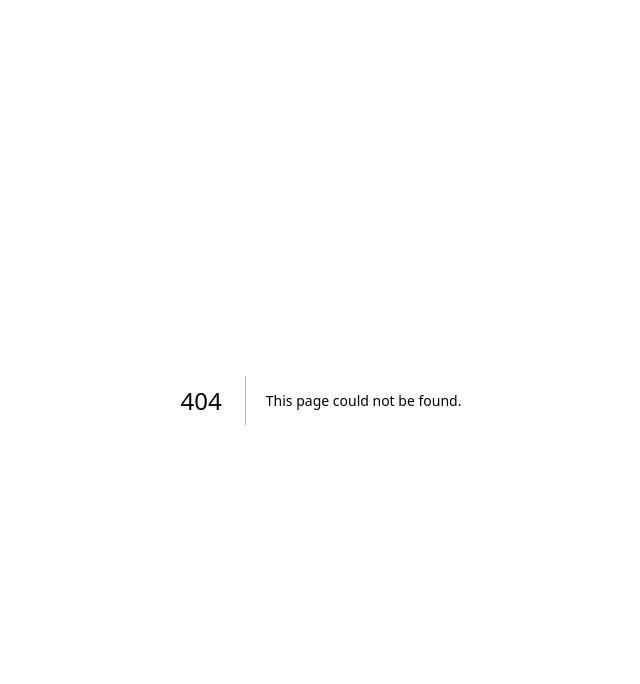
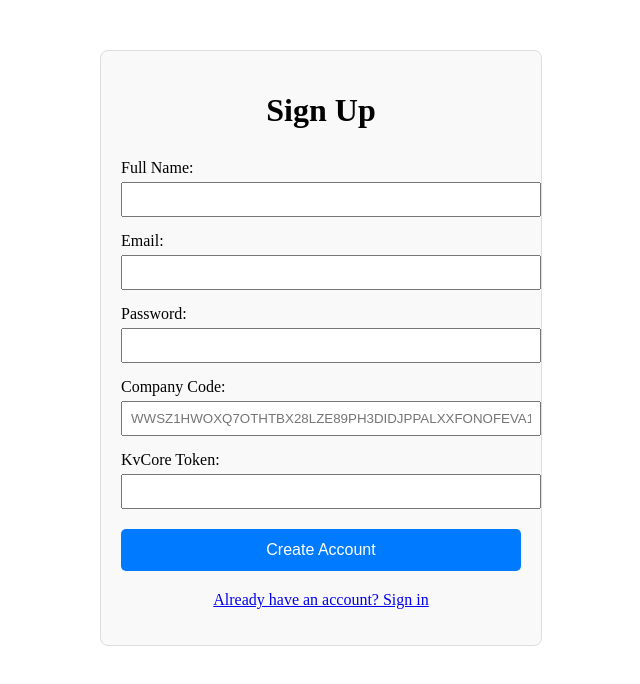
Before and after one commit to SanOuhi99/RECT-v2.2, a Next.js app in the folder frontend/: page /auth/singup in a window 1280 px wide. Before the commit this address had no page. Shown: the top 684 px of the page, without its empty margins (319-959 px from the left). Built offline with nearby package versions, Linux system fonts and the light colour scheme.

Commit message:
Create singup.js

```diff
--- /dev/null
+++ b/frontend/pages/auth/singup.js
@@ -0,0 +1,117 @@
+import { useState } from 'react';
+
+export default function SignUp() {
+  const [formData, setFormData] = useState({
+    email: '',
+    password: '',
+    fullName: '',
+    companyCode: '',
+    kvcoreToken: ''
+  });
+
+  const handleSubmit = async (e) => {
+    e.preventDefault();
+    console.log('Signup data:', formData);
+
+    try {
+      const response = await fetch('/api/v1/onboarding/signup', {
+        method: 'POST',
+        headers: { 'Content-Type': 'application/json' },
+        body: JSON.stringify(formData)
+      });
+      const result = await response.json();
+      console.log('Signup result:', result);
+    } catch (error) {
+      console.error('Signup error:', error);
+    }
+  };
+
+  return (
+    <div style={{
+      padding: '20px',
+      maxWidth: '400px',
+      margin: '50px auto',
+      border: '1px solid #ddd',
+      borderRadius: '8px',
+      backgroundColor: '#f9f9f9'
+    }}>
+      <h1 style={{ textAlign: 'center', marginBottom: '30px' }}>Sign Up</h1>
+      <form onSubmit={handleSubmit}>
+        <div style={{ marginBottom: '15px' }}>
+          <label>Full Name:</label>
+          <input
+            type="text"
+            value={formData.fullName}
+            onChange={(e) => setFormData({...formData, fullName: e.target.value})}
+            style={{ width: '100%', padding: '8px', marginTop: '5px' }}
+            required
+          />
+        </div>
+
+        <div style={{ marginBottom: '15px' }}>
+          <label>Email:</label>
+          <input
+            type="email"
+            value={formData.email}
+            onChange={(e) => setFormData({...formData, email: e.target.value})}
+            style={{ width: '100%', padding: '8px', marginTop: '5px' }}
+            required
+          />
+        </div>
+
+        <div style={{ marginBottom: '15px' }}>
+          <label>Password:</label>
+          <input
+            type="password"
+            value={formData.password}
+            onChange={(e) => setFormData({...formData, password: e.target.value})}
+            style={{ width: '100%', padding: '8px', marginTop: '5px' }}
+            required
+          />
+        </div>
+
+        <div style={{ marginBottom: '15px' }}>
+          <label>Company Code:</label>
+          <input
+            type="text"
+            value={formData.companyCode}
+            onChange={(e) => setFormData({...formData, companyCode: e.target.value})}
+            style={{ width: '100%', padding: '8px', marginTop: '5px' }}
+            placeholder="WWSZ1HWOXQ7OTHTBX28LZE89PH3DIDJPPALXXFONOFEVA1HC53"
+            required
+          />
+        </div>
+
+        <div style={{ marginBottom: '20px' }}>
+          <label>KvCore Token:</label>
+          <input
+            type="text"
+            value={formData.kvcoreToken}
+            onChange={(e) => setFormData({...formData, kvcoreToken: e.target.value})}
+            style={{ width: '100%', padding: '8px', marginTop: '5px' }}
+            required
+          />
+        </div>
+
+        <button
+          type="submit"
+          style={{
+            width: '100%',
+            padding: '12px',
+            backgroundColor: '#007bff',
+            color: 'white',
+            border: 'none',
+            borderRadius: '5px',
+            fontSize: '16px'
+          }}
+        >
+          Create Account
+        </button>
+      </form>
+
+      <p style={{ textAlign: 'center', marginTop: '20px' }}>
+        <a href="/auth/signin">Already have an account? Sign in</a>
+      </p>
+    </div>
+  );
+}
```
